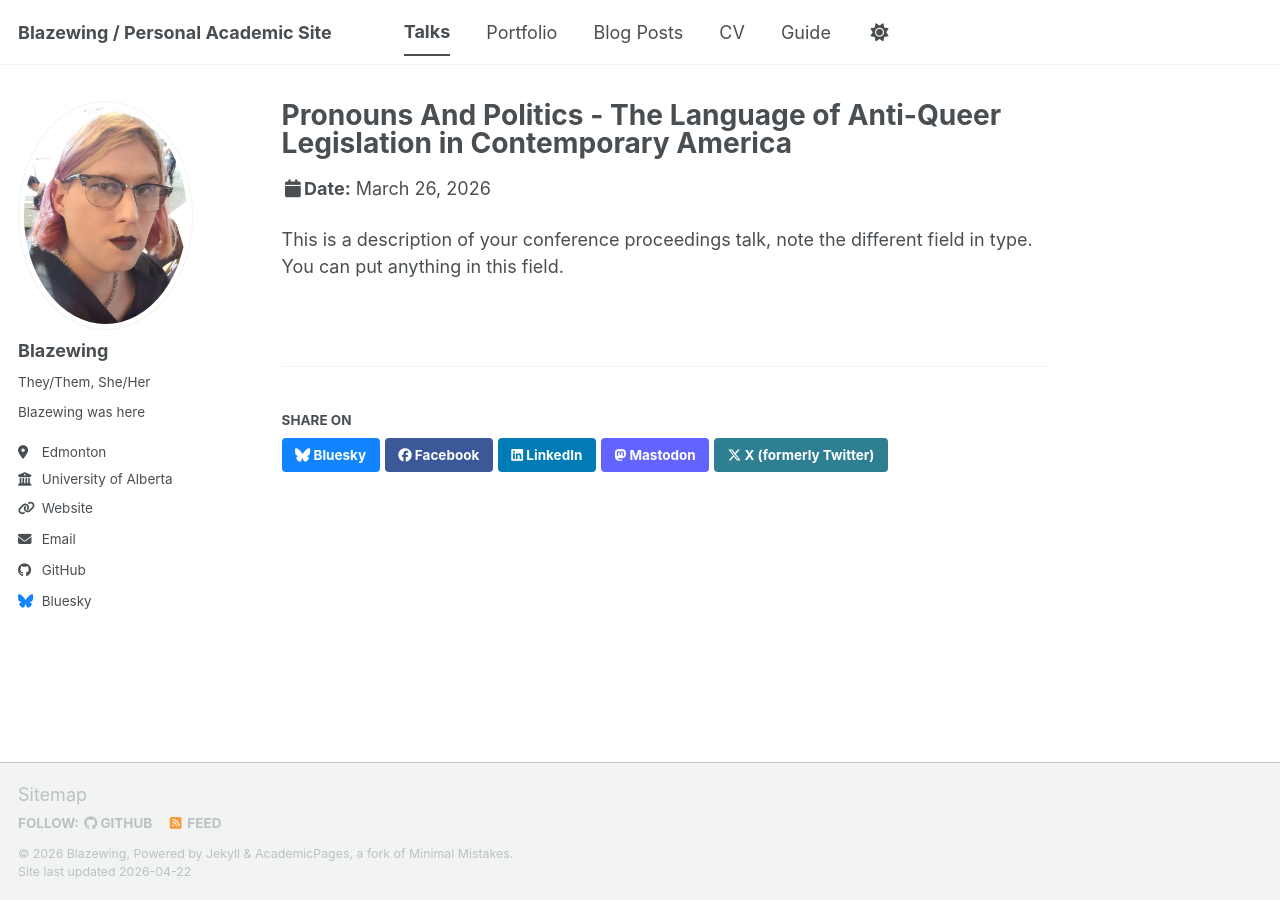
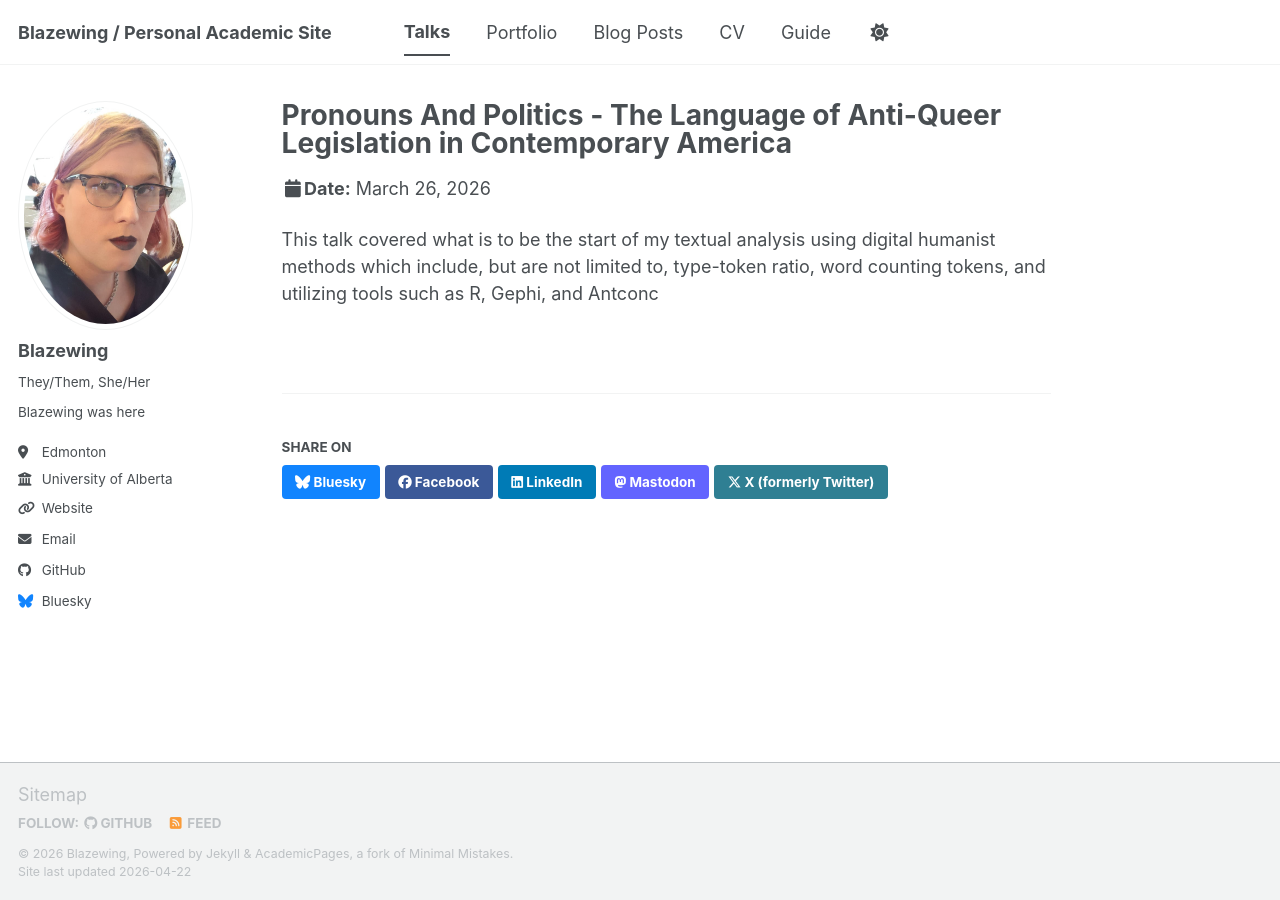
Before and after one commit to Blazewing2010/me, a Jekyll site: the page built from _talks/2026-03-26-PronounsAndPolitics.md, in a window 1280 px wide. Built offline with Jekyll 4.4.1, drawn with Linux system fonts in a browser that asks for light colours; a script bundle is joined from its source files by our own code; library files that are not in the unit come from our copies.

Commit message:
Update 2026-03-26-PronounsAndPolitics.md
Updating Talks description for DiHuCon

```diff
--- a/_talks/2026-03-26-PronounsAndPolitics.md
+++ b/_talks/2026-03-26-PronounsAndPolitics.md
@@ -8,4 +8,4 @@ date: 2026-03-26
 location: "Edmonton, Alberta, Canada"
 ---
 
-This is a description of your conference proceedings talk, note the different field in type. You can put anything in this field.
+This talk covered what is to be the start of my textual analysis using digital humanist methods which include, but are not limited to, type-token ratio, word counting tokens, and utilizing tools such as R, Gephi, and Antconc
```
